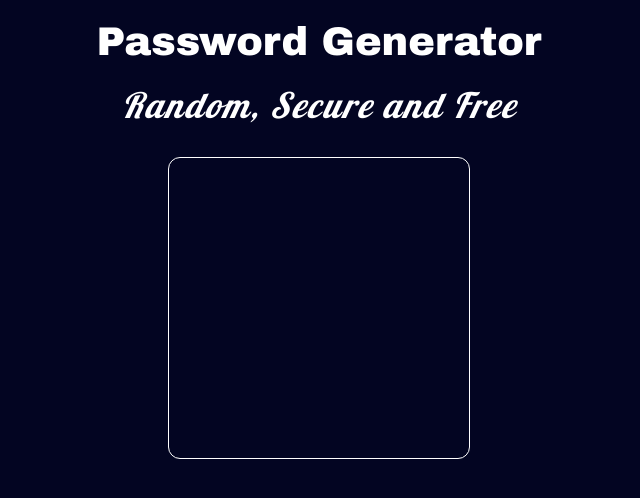
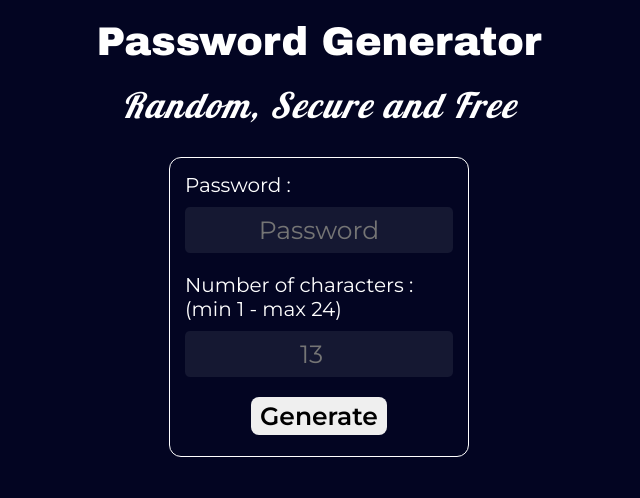
Before and after one commit to MdNData/password-generator, a React (Create React App) app: page / in a window 1280 px wide. Shown: the top 498 px of the page, without its empty margins (321-961 px from the left). Built offline with nearby package versions, Linux system fonts and the light colour scheme.

Commit message:
added inputs for display and length of the password

```diff
--- a/src/App.css
+++ b/src/App.css
@@ -37,4 +37,56 @@ main {
   margin: auto;
   margin-top: 30px;
   border-radius: 12px;
+  padding: 15px;
+  box-sizing: border-box;
+}
+main > p.name {
+  color: white;
+  font-size: 20px;
+  font-family: Montserrat;
+  margin-bottom: 10px;
+}
+main > input.display {
+  color: white;
+  text-align: center;
+  font-size: 25px;
+  background-color: rgba(240, 248, 255, 0.073);
+  padding: 8px 0;
+  border-radius: 5px;
+  font-family: Montserrat;
+  width: 100%;
+}
+main > label > p {
+  color: white;
+  font-size: 20px;
+  font-family: Montserrat;
+  margin-top: 20px;
+  margin-bottom: 10px;
+}
+main > label > input {
+  color: white;
+  text-align: center;
+  font-size: 25px;
+  background-color: rgba(240, 248, 255, 0.073);
+  padding: 8px 0;
+  border-radius: 5px;
+  font-family: Montserrat;
+  width: 100%;
+  margin-bottom: 20px;
+}
+main button {
+  display: block;
+  margin: auto;
+  padding: 3px 8px;
+  border-radius: 8px;
+  font-family: Montserrat;
+  font-size: 25px;
+  font-weight: 700;
+  border: 1px solid rgba(255, 255, 255, 0);
+}
+main button:hover {
+  background-color: rgb(23, 20, 42);
+  color: aliceblue;
+  cursor: pointer;
+  border: 1px solid white;
 }/*# sourceMappingURL=App.css.map */
--- a/src/App.js
+++ b/src/App.js
@@ -36,7 +36,17 @@ function App() {
   const GetMain = () => {
     return (
       <main>
+        <p class="name">
+          Password :
+        </p>
+        <input type="text" class="display" placeholder="Password" />
 
+        <label>
+          <p>Number of characters : <br/>(min 1 - max 24)</p>
+          <input type="number" max="24" min="1" placeholder="13" />
+        </label>
+
+        <button>Generate</button>
       </main>
     );
   };
--- a/src/App.scss
+++ b/src/App.scss
@@ -38,4 +38,65 @@ main {
     margin: auto;
     margin-top: 30px;
     border-radius: 12px;
+    padding: 15px;
+    box-sizing: border-box;
+
+    & > p.name {
+        color: white;
+        font-size: 20px;
+        font-family: Montserrat;
+        margin-bottom: 10px;
+    }
+
+    & > input.display {
+        color: white;
+        text-align: center;
+        font-size: 25px;
+        background-color: rgba(240, 248, 255, 0.073);
+        padding: 8px 0;
+        border-radius: 5px;
+        font-family: Montserrat;
+        width: 100%;
+    }
+
+    & > label > p {
+        color: white;
+        font-size: 20px;
+        font-family: Montserrat;
+        margin-top: 20px;
+        margin-bottom: 10px;
+    }
+
+    & > label > input {
+        color: white;
+        text-align: center;
+        font-size: 25px;
+        background-color: rgba(240, 248, 255, 0.073);
+        padding: 8px 0;
+        border-radius: 5px;
+        font-family: Montserrat;
+        width: 100%;
+        margin-bottom: 20px;
+
+    }
+
+    button {
+        display: block;
+        margin: auto;
+        padding: 3px 8px;
+        border-radius: 8px;
+        font-family: Montserrat;
+        font-size: 25px;
+        font-weight: 700;
+        border: 1px solid rgba(255, 255, 255, 0);
+    }
+
+    button:hover {
+        background-color: rgb(23, 20, 42);
+        color: aliceblue;
+        cursor: pointer;
+        border: 1px solid white;
+    }
+
+
 }
```
Also changed, not shown: 1 other file (tests, documents, lock files or other folders).
